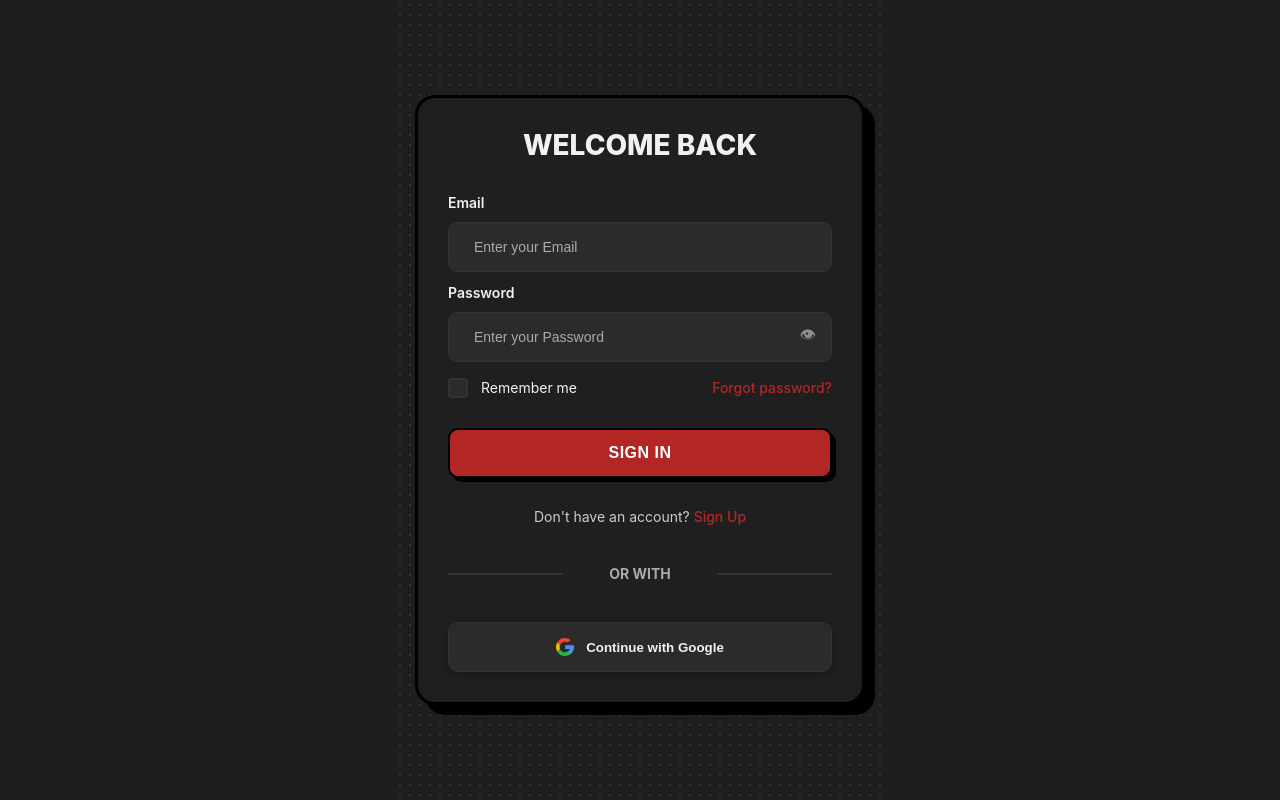
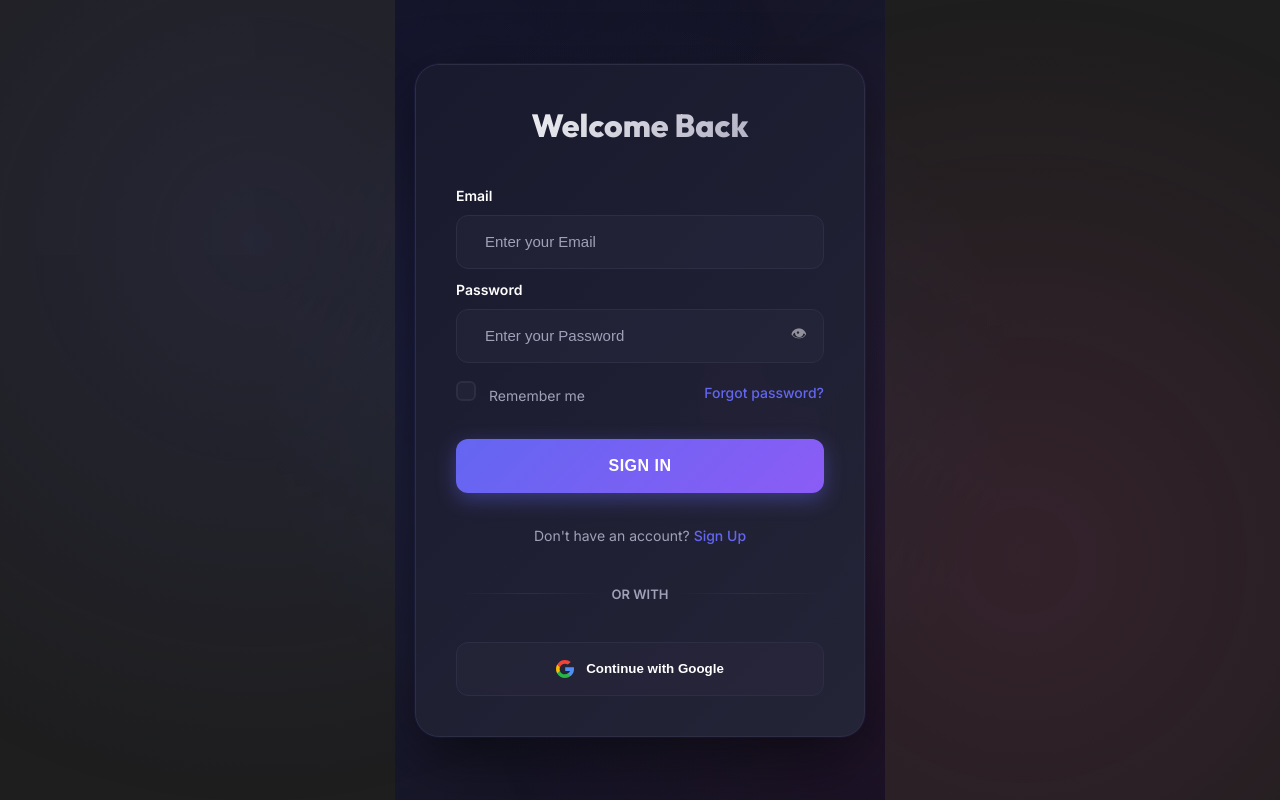
Before and after one commit to ramenartai/Ramen_Art, a React (Vite) app in the folder frontend/: page /login in a window 1280 px wide. Built offline with nearby package versions, Linux system fonts and the light colour scheme; no server answers.

Commit message:
fixed login register css

```diff
--- a/frontend/src/Components/AuthCallBack.jsx
+++ b/frontend/src/Components/AuthCallBack.jsx
@@ -51,43 +51,69 @@ const styles = {
     justifyContent: 'center',
     alignItems: 'center',
     minHeight: '100vh',
-    backgroundColor: '#f3f4f6',
-    fontFamily: '-apple-system, BlinkMacSystemFont, "Segoe UI", Roboto, sans-serif'
+    background: 'linear-gradient(135deg, #0f0f1e 0%, #1a1a2e 50%, #0f0f1e 100%)',
+    fontFamily: "'Inter', -apple-system, BlinkMacSystemFont, 'Segoe UI', Roboto, sans-serif",
+    position: 'relative',
+    overflow: 'hidden'
   },
   loadingBox: {
-    backgroundColor: 'white',
-    padding: '40px',
-    borderRadius: '20px',
+    background: 'linear-gradient(135deg, rgba(26, 26, 46, 0.95) 0%, rgba(37, 37, 56, 0.95) 100%)',
+    backdropFilter: 'blur(20px)',
+    padding: '50px 60px',
+    borderRadius: '24px',
     textAlign: 'center',
-    boxShadow: '0 4px 6px -1px rgba(0, 0, 0, 0.1)',
-    maxWidth: '400px'
+    border: '1px solid #2d2d44',
+    boxShadow: '0 20px 60px rgba(0, 0, 0, 0.5), 0 0 0 1px rgba(99, 102, 241, 0.1)',
+    maxWidth: '450px',
+    color: '#ffffff',
+    animation: 'slideIn 0.6s ease-out'
   },
   errorBox: {
-    backgroundColor: 'white',
-    padding: '40px',
-    borderRadius: '20px',
+    background: 'linear-gradient(135deg, rgba(26, 26, 46, 0.95) 0%, rgba(37, 37, 56, 0.95) 100%)',
+    backdropFilter: 'blur(20px)',
+    padding: '50px 60px',
+    borderRadius: '24px',
     textAlign: 'center',
-    boxShadow: '0 4px 6px -1px rgba(0, 0, 0, 0.1)',
-    maxWidth: '400px',
-    color: '#dc2626'
+    border: '1px solid rgba(220, 38, 38, 0.4)',
+    boxShadow: '0 20px 60px rgba(220, 38, 38, 0.3), 0 0 0 1px rgba(220, 38, 38, 0.1)',
+    maxWidth: '450px',
+    color: '#ff8e8e',
+    animation: 'slideIn 0.6s ease-out'
   },
   spinner: {
-    border: '4px solid #f3f4f6',
-    borderTop: '4px solid #2d79f3',
+    border: '4px solid rgba(45, 45, 68, 0.3)',
+    borderTop: '4px solid #6366f1',
     borderRadius: '50%',
-    width: '40px',
-    height: '40px',
+    width: '50px',
+    height: '50px',
     animation: 'spin 1s linear infinite',
-    margin: '0 auto 20px'
+    margin: '0 auto 24px'
   }
 };
 
-// Add CSS animation
+// Add CSS animations
 const styleSheet = document.createElement("style");
 styleSheet.innerText = `
   @keyframes spin {
     0% { transform: rotate(0deg); }
     100% { transform: rotate(360deg); }
   }
+
+  @keyframes slideIn {
+    from {
+      opacity: 0;
+      transform: translateY(30px);
+    }
+    to {
+      opacity: 1;
+      transform: translateY(0);
+    }
+  }
+
+  /* Animated background for container */
+  @keyframes backgroundPulse {
+    0%, 100% { opacity: 0.5; }
+    50% { opacity: 0.8; }
+  }
 `;
 document.head.appendChild(styleSheet);
--- a/frontend/src/Css/login.css
+++ b/frontend/src/Css/login.css
@@ -1,14 +1,50 @@
+/* Login Page - Modern Dark Theme */
+@import url('https://fonts.googleapis.com/css2?family=Inter:wght@400;500;600;700;800&family=Outfit:wght@400;500;600;700;800&display=swap');
+
+:root {
+  --primary-purple: #6366f1;
+  --primary-blue: #3b82f6;
+  --accent-pink: #ec4899;
+  --bg-dark: #0f0f1e;
+  --bg-card: #1a1a2e;
+  --text-primary: #ffffff;
+  --text-secondary: #a0a0b8;
+  --border-color: #2d2d44;
+}
+
 /* --- Global Container --- */
 .login {
   min-height: 100vh;
   display: flex;
   align-items: center;
   justify-content: center;
-  background-color: #1e1e1e;
-  /* Manga Halftone Overlay */
-  background-image: radial-gradient(#333 15%, transparent 16%);
-  background-size: 10px 10px;
+  background: linear-gradient(135deg, #0f0f1e 0%, #1a1a2e 50%, #0f0f1e 100%);
   padding: 20px;
+  position: relative;
+  overflow: hidden;
+  font-family: 'Inter', sans-serif;
+}
+
+/* Animated Background */
+.login::before {
+  content: '';
+  position: fixed;
+  top: 0;
+  left: 0;
+  right: 0;
+  bottom: 0;
+  background:
+    radial-gradient(circle at 20% 30%, rgba(99, 102, 241, 0.15) 0%, transparent 50%),
+    radial-gradient(circle at 80% 70%, rgba(236, 72, 153, 0.15) 0%, transparent 50%),
+    radial-gradient(circle at 50% 50%, rgba(59, 130, 246, 0.1) 0%, transparent 50%);
+  pointer-events: none;
+  animation: backgroundPulse 15s ease-in-out infinite;
+  z-index: 0;
+}
+
+@keyframes backgroundPulse {
+  0%, 100% { opacity: 0.5; }
+  50% { opacity: 0.8; }
 }
 
 /* --- Form Panel --- */
@@ -16,56 +52,78 @@
   display: flex;
   flex-direction: column;
   gap: 10px;
-  background-color: #1f1f1f; /* Dark background from new style */
-  padding: 30px;
+  background: linear-gradient(135deg, rgba(26, 26, 46, 0.95) 0%, rgba(37, 37, 56, 0.95) 100%);
+  backdrop-filter: blur(20px);
+  padding: 40px;
   width: 450px;
-  border-radius: 20px;
-  border: 3px solid #000; /* Manga thick border */
-  box-shadow: 10px 10px 0px #000; /* Manga hard shadow */
-  font-family: -apple-system, BlinkMacSystemFont, "Segoe UI", Roboto, sans-serif;
-  color: #f1f1f1;
+  border-radius: 24px;
+  border: 1px solid var(--border-color);
+  box-shadow: 0 20px 60px rgba(0, 0, 0, 0.5), 0 0 0 1px rgba(99, 102, 241, 0.1);
+  font-family: 'Inter', sans-serif;
+  color: var(--text-primary);
+  position: relative;
+  z-index: 1;
+  animation: formSlideIn 0.6s ease-out;
+}
+
+@keyframes formSlideIn {
+  from {
+    opacity: 0;
+    transform: translateY(30px);
+  }
+  to {
+    opacity: 1;
+    transform: translateY(0);
+  }
 }
 
 .form h2 {
   text-align: center;
-  margin: 0 0 20px 0;
-  color: #f1f1f1;
-  font-size: 28px;
+  margin: 0 0 30px 0;
+  font-family: 'Outfit', sans-serif;
+  font-size: 32px;
   font-weight: 800;
-  text-transform: uppercase;
+  background: linear-gradient(135deg, #ffffff 0%, #a0a0b8 100%);
+  -webkit-background-clip: text;
+  -webkit-text-fill-color: transparent;
+  background-clip: text;
 }
 
-/* --- Inputs and Icons --- */
+/* --- Labels --- */
 .flex-column > label {
-  color: #f1f1f1;
+  color: var(--text-primary);
   font-weight: 600;
   font-size: 14px;
+  margin-bottom: 6px;
 }
 
+/* --- Inputs --- */
 .inputForm {
-  border: 1.5px solid #333;
-  border-radius: 10px;
-  height: 50px;
+  border: 1.5px solid var(--border-color);
+  border-radius: 12px;
+  height: 54px;
   display: flex;
   align-items: center;
-  padding: 0 15px;
-  transition: 0.2s ease-in-out;
-  background-color: #2b2b2b;
+  padding: 0 16px;
+  transition: all 0.3s ease;
+  background-color: rgba(45, 45, 68, 0.3);
+  position: relative;
 }
 
 .inputForm svg {
-  fill: #aaa;
+  fill: var(--text-secondary);
   flex-shrink: 0;
+  transition: fill 0.3s ease;
 }
 
 .input {
-  margin-left: 10px;
+  margin-left: 12px;
   border: none;
   width: 100%;
   height: 100%;
   background-color: transparent;
-  color: #f1f1f1;
-  font-size: 14px;
+  color: var(--text-primary);
+  font-size: 15px;
 }
 
 .input:focus {
@@ -73,167 +131,221 @@
 }
 
 .inputForm:focus-within {
-  border: 1.5px solid #b32626;
-  transform: scale(1.01);
+  border: 1.5px solid var(--primary-purple);
+  background-color: rgba(99, 102, 241, 0.1);
+  box-shadow: 0 0 0 3px rgba(99, 102, 241, 0.15);
+}
+
+.inputForm:focus-within svg {
+  fill: var(--primary-purple);
 }
 
 ::placeholder {
-  color: #aaa;
+  color: var(--text-secondary);
 }
 
-/* --- Rows and Links --- */
+/* --- Remember Me Row --- */
 .flex-row {
   display: flex;
   flex-direction: row;
   align-items: center;
   gap: 10px;
   justify-content: space-between;
-  margin-top: 5px;
+  margin-top: 8px;
 }
 
 .flex-row label {
   font-size: 14px;
-  color: #f1f1f1;
+  color: var(--text-secondary);
   margin-left: 5px;
+  cursor: pointer;
+  transition: color 0.3s ease;
 }
-/* --- Enhanced Remember Me Checkbox --- */
+
+.flex-row label:hover {
+  color: var(--text-primary);
+}
+
+/* --- Enhanced Checkbox --- */
 .flex-row input[type="checkbox"] {
   appearance: none;
   width: 20px;
   height: 20px;
-  border: 2px solid #333;
-  border-radius: 4px;
-  background-color: #2b2b2b;
+  border: 2px solid var(--border-color);
+  border-radius: 6px;
+  background-color: rgba(45, 45, 68, 0.3);
   margin: 0 8px 0 0;
   position: relative;
   cursor: pointer;
-  transition: all 0.2s ease-in-out;
+  transition: all 0.3s ease;
   flex-shrink: 0;
-  vertical-align: middle;
 }
 
 .flex-row input[type="checkbox"]:hover {
-  border-color: #b32626;
-  background-color: rgba(223, 110, 110, 0.2);
+  border-color: var(--primary-purple);
+  background-color: rgba(99, 102, 241, 0.1);
 }
 
 .flex-row input[type="checkbox"]:checked {
-  background-color: #b32626;
-  border-color: #b32626;
+  background: linear-gradient(135deg, #6366f1 0%, #8b5cf6 100%);
+  border-color: var(--primary-purple);
 }
 
 .flex-row input[type="checkbox"]:checked::after {
-  content: '✔';
+  content: '✓';
   position: absolute;
-  top: 1px;
-  left: 2px;
+  top: 0px;
+  left: 3px;
   color: white;
   font-size: 14px;
   font-weight: 700;
-  line-height: 1;
 }
 
 .flex-row input[type="checkbox"]:focus {
   outline: none;
-  box-shadow: 0 0 0 3px rgba(179, 38, 38, 0.3);
+  box-shadow: 0 0 0 3px rgba(99, 102, 241, 0.2);
 }
 
-
+/* --- Links --- */
 .span {
   font-size: 14px;
-  color: #b32626;
+  color: var(--primary-purple);
   font-weight: 500;
   cursor: pointer;
-  transition: 0.2s;
+  transition: all 0.3s ease;
+  text-decoration: none;
 }
 
 .span:hover {
-  color: #fea6a6;
+  color: var(--accent-pink);
   text-decoration: underline;
 }
 
-/* --- Buttons --- */
+/* --- Submit Button --- */
 .button-submit {
-  margin: 20px 0 10px 0;
-  background-color: #b32626;
-  border: 2px solid #000;
+  margin: 24px 0 12px 0;
+  background: linear-gradient(135deg, #6366f1 0%, #8b5cf6 100%);
+  border: none;
   color: white;
   font-size: 16px;
   font-weight: 700;
   text-transform: uppercase;
-  border-radius: 10px;
-  height: 50px;
+  letter-spacing: 0.5px;
+  border-radius: 12px;
+  height: 54px;
   width: 100%;
   cursor: pointer;
-  transition: 0.2s;
-  box-shadow: 4px 4px 0px #000;
+  transition: all 0.3s ease;
+  box-shadow: 0 6px 20px rgba(99, 102, 241, 0.4);
+  position: relative;
+  overflow: hidden;
+}
+
+.button-submit::before {
+  content: '';
+  position: absolute;
+  top: 50%;
+  left: 50%;
+  width: 0;
+  height: 0;
+  border-radius: 50%;
+  background: rgba(255, 255, 255, 0.2);
+  transform: translate(-50%, -50%);
+  transition: width 0.6s ease, height 0.6s ease;
+}
+
+.button-submit:hover:not(:disabled)::before {
+  width: 400px;
+  height: 400px;
 }
 
 .button-submit:hover:not(:disabled) {
-  background-color: rgba(114, 8, 8, 0.2);
-  color: #ffdddd;
-  transform: translate(-2px, -2px);
-  box-shadow: 6px 6px 0px #000;
+  transform: translateY(-2px);
+  box-shadow: 0 10px 30px rgba(99, 102, 241, 0.6);
 }
 
 .button-submit:disabled {
-  background-color: #444;
+  background: #444;
   cursor: not-allowed;
   box-shadow: none;
+  opacity: 0.6;
 }
 
-/* --- Social Buttons (Google/Apple) --- */
-.btn-google-large {
-  margin-top: 10px;
-  width: 100%;
-  height: 50px;
-  border-radius: 10px;
-  display: flex;
-  justify-content: center;
-  align-items: center;
-  font-weight: 600;
-  gap: 10px;
-  border: 1.5px solid #333;
-  background-color: #2b2b2b;
-  color: #f1f1f1;
-  cursor: pointer;
-  transition: 0.2s ease-in-out;
-}
-
-.btn-google-large:hover {
-  border: 1.5px solid #b32626;
-  background-color: rgba(223, 110, 110, 0.2);
-  color: #b32626;
-}
-
+/* --- Divider Line --- */
 .line {
   position: relative;
   display: flex;
   align-items: center;
   justify-content: center;
-  margin: 15px 0;
-  font-weight: 700;
+  margin: 20px 0;
+  font-weight: 600;
+  font-size: 13px;
   text-transform: uppercase;
+  color: var(--text-secondary);
 }
 
-.line::before, .line::after {
+.line::before,
+.line::after {
   content: "";
-  height: 2px;
-  width: 30%;
-  background-color: #333;
+  height: 1px;
+  width: 40%;
+  background: linear-gradient(90deg, transparent, var(--border-color), transparent);
   position: absolute;
 }
 
 .line::before { left: 0; }
 .line::after { right: 0; }
 
+/* --- Google OAuth Button --- */
+.btn-google-large {
+  margin-top: 10px;
+  width: 100%;
+  height: 54px;
+  border-radius: 12px;
+  display: flex;
+  justify-content: center;
+  align-items: center;
+  font-weight: 600;
+  gap: 12px;
+  border: 1.5px solid var(--border-color);
+  background: rgba(45, 45, 68, 0.3);
+  color: var(--text-primary);
+  cursor: pointer;
+  transition: all 0.3s ease;
+  position: relative;
+  overflow: hidden;
+}
+
+.btn-google-large::before {
+  content: '';
+  position: absolute;
+  top: 0;
+  left: -100%;
+  width: 100%;
+  height: 100%;
+  background: linear-gradient(90deg, transparent, rgba(99, 102, 241, 0.1), transparent);
+  transition: left 0.6s ease;
+}
+
+.btn-google-large:hover::before {
+  left: 100%;
+}
+
+.btn-google-large:hover {
+  border-color: var(--primary-purple);
+  background: rgba(99, 102, 241, 0.15);
+  transform: translateY(-2px);
+  box-shadow: 0 6px 20px rgba(99, 102, 241, 0.2);
+}
+
 /* --- Error Messages --- */
 .form p[style*="color: rgb(220, 38, 38)"],
 .form p[style*="#dc2626"] {
-  background: rgba(220, 38, 38, 0.2);
-  border: 1px solid #dc2626;
-  padding: 10px;
-  border-radius: 8px;
+  background: rgba(220, 38, 38, 0.15);
+  border: 1px solid rgba(220, 38, 38, 0.4);
+  padding: 12px 16px;
+  border-radius: 10px;
   margin: 10px 0;
   color: #ff8e8e !important;
+  font-size: 14px;
 }
--- a/frontend/src/Css/register.css
+++ b/frontend/src/Css/register.css
@@ -1,14 +1,57 @@
-/* --- Global Container (for Register page) --- */
+/* Register Page - Modern Dark Theme */
+@import url('https://fonts.googleapis.com/css2?family=Inter:wght@400;500;600;700;800&family=Outfit:wght@400;500;600;700;800&display=swap');
+
+:root {
+  --primary-purple: #6366f1;
+  --primary-blue: #3b82f6;
+  --accent-pink: #ec4899;
+  --bg-dark: #0f0f1e;
+  --bg-card: #1a1a2e;
+  --text-primary: #ffffff;
+  --text-secondary: #a0a0b8;
+  --border-color: #2d2d44;
+}
+
+/* --- Global Container --- */
 .register {
   min-height: 100vh;
   display: flex;
   align-items: center;
   justify-content: center;
-  background-color: #1e1e1e;
-  /* Manga Halftone Overlay */
-  background-image: radial-gradient(#333 15%, transparent 16%);
-  background-size: 10px 10px;
+  background: linear-gradient(135deg, #0f0f1e 0%, #1a1a2e 50%, #0f0f1e 100%);
   padding: 20px;
+  position: relative;
+  overflow: hidden;
+  font-family: 'Inter', sans-serif;
+}
+
+/* Animated Background */
+.register::before {
+  content: '';
+  position: fixed;
+  top: 0;
+  left: 0;
+  right: 0;
+  bottom: 0;
+  background:
+    radial-gradient(circle at 20% 30%, rgba(99, 102, 241, 0.15) 0%, transparent 50%),
+    radial-gradient(circle at 80% 70%, rgba(236, 72, 153, 0.15) 0%, transparent 50%),
+    radial-gradient(circle at 50% 50%, rgba(59, 130, 246, 0.1) 0%, transparent 50%);
+  pointer-events: none;
+  animation: backgroundPulse 15s ease-in-out infinite;
+  z-index: 0;
+}
+
+@keyframes backgroundPulse {
+
+  0%,
+  100% {
+    opacity: 0.5;
+  }
+
+  50% {
+    opacity: 0.8;
+  }
 }
 
 /* --- Form Panel --- */
@@ -16,65 +59,86 @@
   display: flex;
   flex-direction: column;
   gap: 10px;
-  background-color: #1f1f1f; /* Dark manga background */
-  padding: 30px;
+  background: linear-gradient(135deg, rgba(26, 26, 46, 0.95) 0%, rgba(37, 37, 56, 0.95) 100%);
+  backdrop-filter: blur(20px);
+  padding: 40px;
   width: 450px;
-  border-radius: 20px;
-  border: 3px solid #000; /* Manga thick border */
-  box-shadow: 10px 10px 0px #000; /* Manga hard shadow */
-  font-family: -apple-system, BlinkMacSystemFont, "Segoe UI", Roboto, sans-serif;
-  color: #f1f1f1;
+  border-radius: 24px;
+  border: 1px solid var(--border-color);
+  box-shadow: 0 20px 60px rgba(0, 0, 0, 0.5), 0 0 0 1px rgba(99, 102, 241, 0.1);
+  font-family: 'Inter', sans-serif;
+  color: var(--text-primary);
+  position: relative;
+  z-index: 1;
+  animation: formSlideIn 0.6s ease-out;
+}
+
+@keyframes formSlideIn {
+  from {
+    opacity: 0;
+    transform: translateY(30px);
+  }
+
+  to {
+    opacity: 1;
+    transform: translateY(0);
+  }
 }
 
 .form h2 {
   text-align: center;
-  margin: 0 0 20px 0;
-  color: #f1f1f1;
-  font-size: 28px;
+  margin: 0 0 30px 0;
+  font-family: 'Outfit', sans-serif;
+  font-size: 32px;
   font-weight: 800;
-  text-transform: uppercase;
+  background: linear-gradient(135deg, #ffffff 0%, #a0a0b8 100%);
+  -webkit-background-clip: text;
+  -webkit-text-fill-color: transparent;
+  background-clip: text;
 }
 
 /* --- Labels --- */
-.flex-column > label {
-  color: #f1f1f1;
+.flex-column>label {
+  color: var(--text-primary);
   font-weight: 600;
   font-size: 14px;
-  margin-bottom: 4px;
+  margin-bottom: 6px;
 }
 
 /* --- Input Containers --- */
 .inputForm {
-  border: 1.5px solid #333;
-  border-radius: 10px;
-  height: 50px;
+  border: 1.5px solid var(--border-color);
+  border-radius: 12px;
+  height: 54px;
   display: flex;
   align-items: center;
-  padding: 0 15px;
-  transition: all 0.2s ease-in-out;
-  background-color: #2b2b2b;
+  padding: 0 16px;
+  transition: all 0.3s ease;
+  background-color: rgba(45, 45, 68, 0.3);
   box-sizing: border-box;
+  position: relative;
 }
 
 .inputForm svg {
-  fill: #aaa;
+  fill: var(--text-secondary);
   flex-shrink: 0;
   width: 20px;
   height: 20px;
+  transition: fill 0.3s ease;
 }
 
 .input {
   flex: 1;
-  margin-left: 10px;
+  margin-left: 12px;
   border: none;
   height: 100%;
   background: transparent;
-  color: #f1f1f1;
-  font-size: 14px;
+  color: var(--text-primary);
+  font-size: 15px;
 }
 
 .input::placeholder {
-  color: #aaa;
+  color: var(--text-secondary);
 }
 
 .input:focus {
@@ -82,70 +146,93 @@
 }
 
 .inputForm:focus-within {
-  border: 1.5px solid #b32626;
-  transform: scale(1.01);
-  box-shadow: 0 0 0 3px rgba(179, 38, 38, 0.2);
+  border: 1.5px solid var(--primary-purple);
+  background-color: rgba(99, 102, 241, 0.1);
+  box-shadow: 0 0 0 3px rgba(99, 102, 241, 0.15);
 }
 
-/* --- Eye Icon --- */
+.inputForm:focus-within svg {
+  fill: var(--primary-purple);
+}
+
+/* --- Eye Icon for Password --- */
 .eye-icon {
   cursor: pointer;
   display: flex;
   align-items: center;
   font-size: 1.2rem;
-  color: #aaa;
-  transition: color 0.2s;
+  color: var(--text-secondary);
+  transition: color 0.3s ease;
 }
 
 .eye-icon:hover {
-  color: #f1f1f1;
+  color: var(--text-primary);
 }
 
 /* --- Links --- */
 .span {
   font-size: 14px;
-  color: #b32626;
+  color: var(--primary-purple);
   font-weight: 500;
   cursor: pointer;
-  transition: all 0.2s ease-in-out;
+  transition: all 0.3s ease;
   text-decoration: none;
 }
 
 .span:hover {
-  color: #fea6a6;
+  color: var(--accent-pink);
   text-decoration: underline;
 }
 
 /* --- Submit Button --- */
 .button-submit {
-  margin: 20px 0 10px 0;
-  background-color: #b32626;
-  border: 2px solid #000;
+  margin: 24px 0 12px 0;
+  background: linear-gradient(135deg, #6366f1 0%, #8b5cf6 100%);
+  border: none;
   color: white;
   font-size: 16px;
   font-weight: 700;
   text-transform: uppercase;
   letter-spacing: 0.5px;
-  border-radius: 10px;
-  height: 50px;
+  border-radius: 12px;
+  height: 54px;
   width: 100%;
   cursor: pointer;
-  transition: all 0.2s ease-in-out;
-  box-shadow: 4px 4px 0px #000;
+  transition: all 0.3s ease;
+  box-shadow: 0 6px 20px rgba(99, 102, 241, 0.4);
+  position: relative;
+  overflow: hidden;
+}
+
+.button-submit::before {
+  content: '';
+  position: absolute;
+  top: 50%;
+  left: 50%;
+  width: 0;
+  height: 0;
+  border-radius: 50%;
+  background: rgba(255, 255, 255, 0.2);
+  transform: translate(-50%, -50%);
+  transition: width 0.6s ease, height 0.6s ease;
+}
+
+.button-submit:hover:not(:disabled)::before {
+  width: 400px;
+  height: 400px;
 }
 
 .button-submit:hover:not(:disabled) {
-  background-color: rgba(114, 8, 8, 0.2);
-  color: #ffdddd;
-  transform: translate(-2px, -2px);
-  box-shadow: 6px 6px 0px #000;
+  transform: translateY(-2px);
+  box-shadow: 0 10px 30px rgba(99, 102, 241, 0.6);
 }
 
 .button-submit:disabled {
-  background-color: #444;
+  background: #444;
   cursor: not-allowed;
   box-shadow: none;
   transform: none;
+  opacity: 0.6;
 }
 
 /* --- Error Messages --- */
@@ -153,45 +240,61 @@
   color: #ff8e8e;
   font-size: 14px;
   text-align: center;
-  margin: 5px 0;
-  background: rgba(220, 38, 38, 0.2);
-  border: 1px solid #dc2626;
-  padding: 10px;
-  border-radius: 8px;
+  margin: 8px 0;
+  background: rgba(220, 38, 38, 0.15);
+  border: 1px solid rgba(220, 38, 38, 0.4);
+  padding: 12px 16px;
+  border-radius: 10px;
 }
 
 /* --- Text Paragraphs --- */
 .p {
   text-align: center;
-  color: #ccc;
+  color: var(--text-secondary);
   font-size: 14px;
-  margin: 10px 0;
+  margin: 12px 0;
 }
 
-/* --- Google Button --- */
+/* --- Google OAuth Button --- */
 .btn-google-large {
   margin-top: 10px;
   width: 100%;
-  height: 50px;
-  border-radius: 10px;
+  height: 54px;
+  border-radius: 12px;
   display: flex;
   justify-content: center;
   align-items: center;
   font-weight: 600;
   gap: 12px;
-  border: 1.5px solid #333;
-  background-color: #2b2b2b;
-  color: #f1f1f1;
+  border: 1.5px solid var(--border-color);
+  background: rgba(45, 45, 68, 0.3);
+  color: var(--text-primary);
   cursor: pointer;
-  transition: all 0.2s ease-in-out;
-  box-shadow: 0 2px 4px rgba(0, 0, 0, 0.3);
+  transition: all 0.3s ease;
+  position: relative;
+  overflow: hidden;
+}
+
+.btn-google-large::before {
+  content: '';
+  position: absolute;
+  top: 0;
+  left: -100%;
+  width: 100%;
+  height: 100%;
+  background: linear-gradient(90deg, transparent, rgba(99, 102, 241, 0.1), transparent);
+  transition: left 0.6s ease;
+}
+
+.btn-google-large:hover::before {
+  left: 100%;
 }
 
 .btn-google-large:hover {
-  border-color: #b32626;
-  background-color: #333;
-  transform: translateY(-1px);
-  box-shadow: 0 4px 8px rgba(179, 38, 38, 0.3);
+  border-color: var(--primary-purple);
+  background: rgba(99, 102, 241, 0.15);
+  transform: translateY(-2px);
+  box-shadow: 0 6px 20px rgba(99, 102, 241, 0.2);
 }
 
 /* --- Divider Line --- */
@@ -201,18 +304,18 @@
   align-items: center;
   justify-content: center;
   margin: 20px 0;
-  font-size: 14px;
-  font-weight: 700;
+  font-size: 13px;
+  font-weight: 600;
   text-transform: uppercase;
-  color: #aaa;
+  color: var(--text-secondary);
 }
 
 .line::before,
 .line::after {
   content: "";
-  height: 2px;
-  width: 30%;
-  background-color: #333;
+  height: 1px;
+  width: 40%;
+  background: linear-gradient(90deg, transparent, var(--border-color), transparent);
   position: absolute;
 }
 
```
